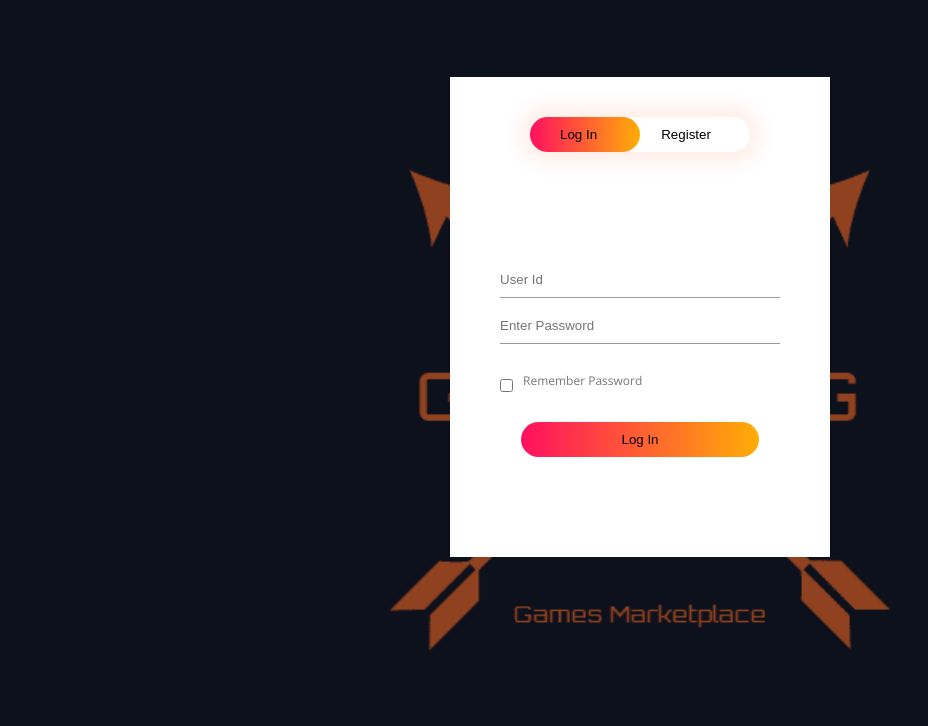
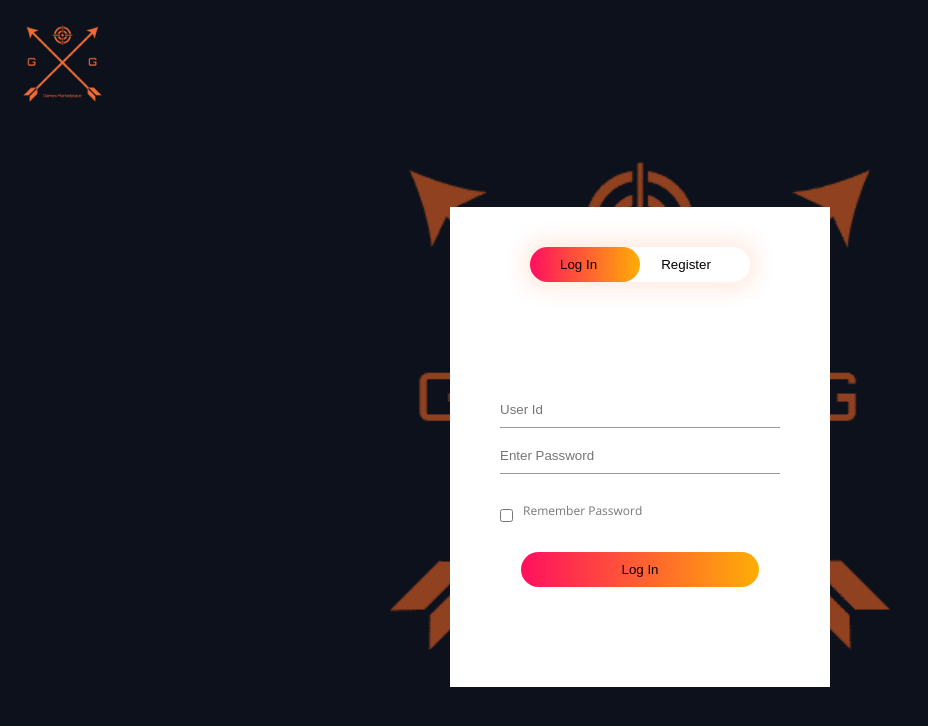
Before and after one commit to EmCodesStuff/GroupProject, a plain HTML site: page Game Marketplace website/login.html in a window 1280 px wide. Shown: the whole page, without its empty margins (0-928 px from the left). Drawn offline with nearby package versions, Linux system fonts and the light colour scheme.

Commit message:
Update login.html

```diff
--- a/Game Marketplace website/login.html
+++ b/Game Marketplace website/login.html
@@ -2,6 +2,7 @@
 <html lang="en">
 
 <head>
+    <meta charset="UTF-8">
     <title>Login and Registration</title>
     <link rel="shortcut icon" type="image/png" href="/images/favicon.png">
     <link rel="stylesheet" href="/styles.css">
@@ -9,6 +10,14 @@
 
     <body>
         <div class="background-img">
+
+            <div class="logo">
+                <p>
+                    <a href="/html/index.html">
+                        <img src="/images/logo_transparent.png" width="125px">
+                    </a>
+                </p>
+            </div>
 
             <!--Login box-->
             <div class="form-box">
```
